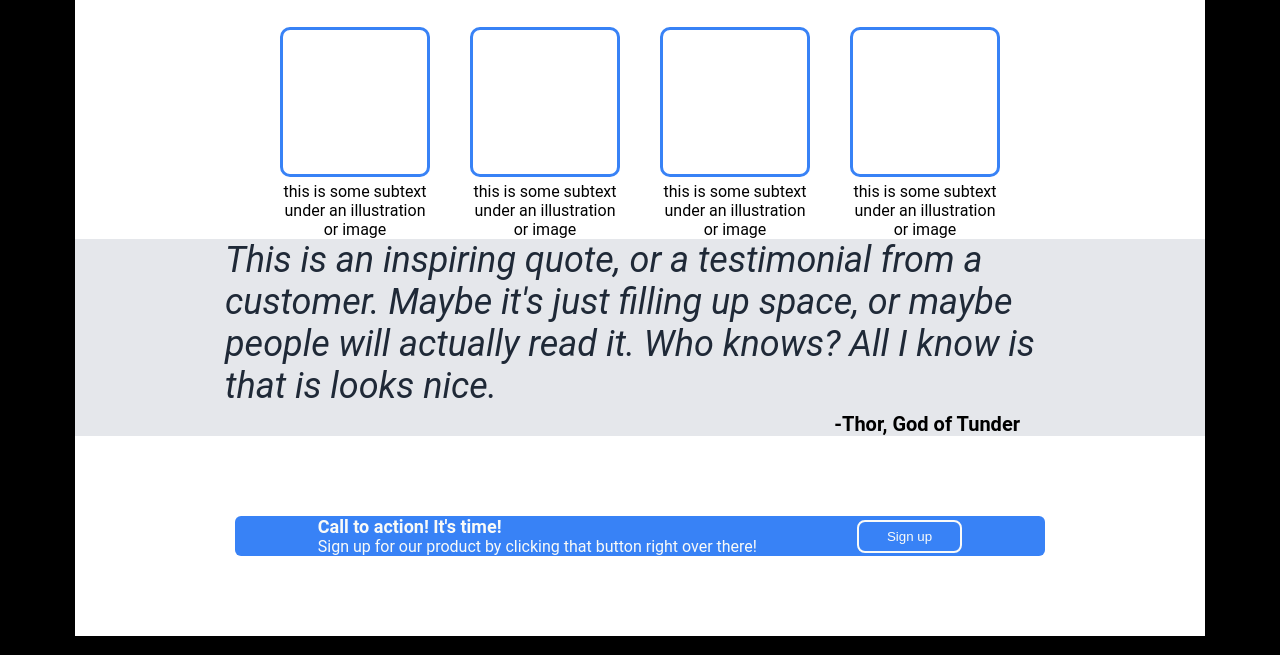
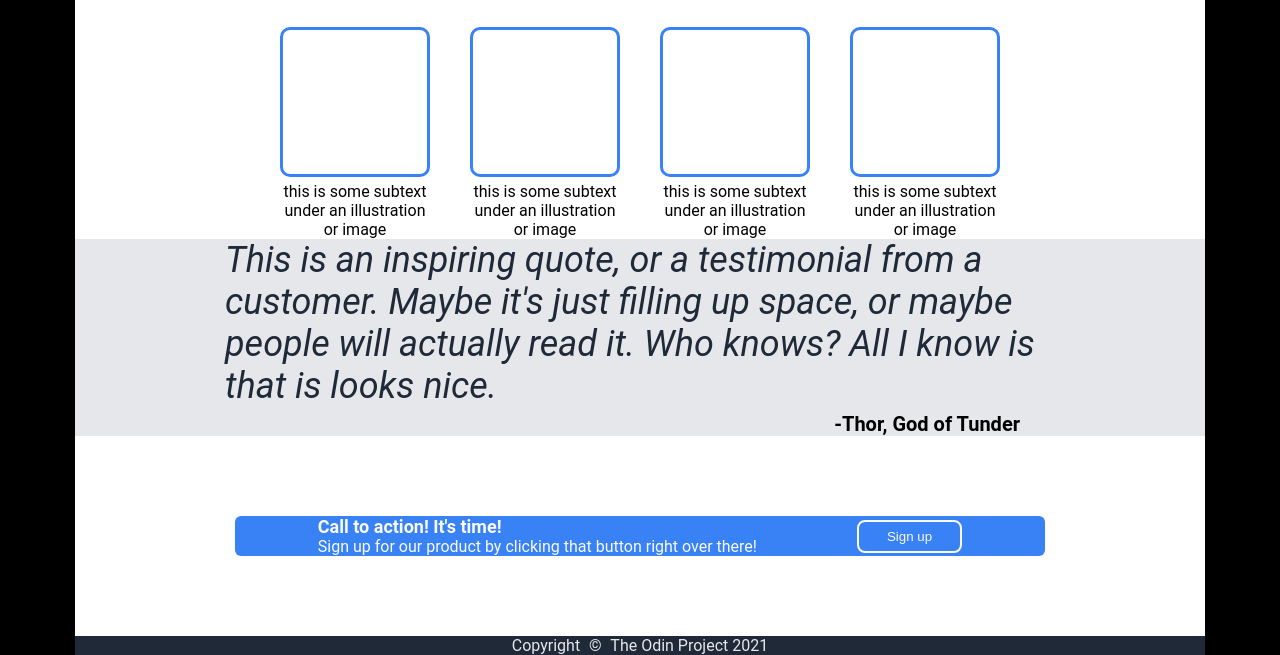
Before and after one commit to dobrealeksa/odin-landing-page, a plain HTML site: page src/index.html in a window 1280 px wide. Shown: the part 324-979 px from the top of the page. Drawn offline with Linux system fonts and the light colour scheme.

Commit message:
Add _FOOTER_ Section

```diff
--- a/src/index.html
+++ b/src/index.html
@@ -106,7 +106,13 @@
       <!-- ----------------------------------------------------------------------- -->
       <!--                                 FOOTER                                  -->
       <!-- ----------------------------------------------------------------------- -->
-      <div class="footer-container"></div>
+      <div class="footer-container">
+        <div class="footer-wrap">
+          <p class="copyright">
+            Copyright <span class="symbol">©</span> The Odin Project 2021
+          </p>
+        </div>
+      </div>
     </div>
   </body>
 </html>
--- a/src/style.css
+++ b/src/style.css
@@ -218,3 +218,16 @@ p.author {
   display: flex;
   background-color: #1f2937;
 }
+.footer-wrap {
+  flex: 1;
+  display: flex;
+  align-items: center;
+  justify-content: center;
+}
+.copyright,
+.symbol {
+  color: #e5e7eb;
+}
+.symbol {
+  padding: 0 5px;
+}
```
